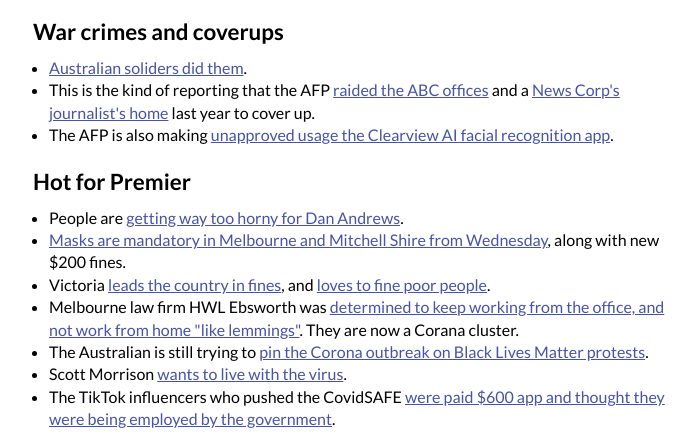
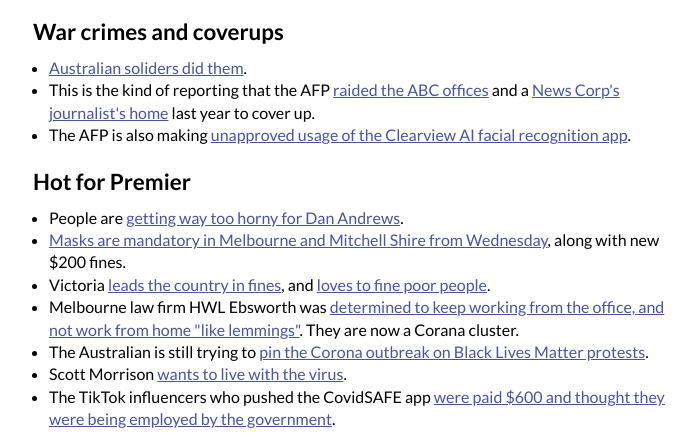
Before and after one commit to isaacwilliams/not-good-enough-web, a Gatsby site: page /028-stupid-sexy-dandrews/ in a window 1280 px wide. Shown: the part 943-1390 px from the top of the page, without its empty margins (287-982 px from the left). Built offline with nearby package versions, Linux system fonts and the light colour scheme; Gatsby itself is replaced by a stand-in of ours.

Commit message:
fix typos

```diff
--- a/content/episodes/028-stupid-sexy-dandrews/index.md
+++ b/content/episodes/028-stupid-sexy-dandrews/index.md
@@ -29,7 +29,7 @@ fileLink: "https://mcdn.podbean.com/mf/web/gch289/28-money-bullshit-2.mp3"
 
 - [Australian soliders did them](https://www.abc.net.au/news/2020-07-15/sas-soldiers-allegedly-plant-gun-on-dead-bodies-in-afghanistan/12452964).
 - This is the kind of reporting that the AFP [raided the ABC offices](https://www.abc.net.au/news/2019-06-24/afp-abc-afghan-files-raid-reporter-criminal-offence-evidence/11240838) and a [News Corp's journalist's home](https://www.theguardian.com/australia-news/2020/apr/15/high-court-rules-afp-warrant-for-raid-on-news-corp-journalists-home-was-invalid) last year to cover up.
-- The AFP is also making [unapproved usage the Clearview AI facial recognition app](https://mobile.abc.net.au/news/2020-07-13/afp-use-of-facial-recocognition-sofware-clearview-ai-revealed/12451554).
+- The AFP is also making [unapproved usage of the Clearview AI facial recognition app](https://mobile.abc.net.au/news/2020-07-13/afp-use-of-facial-recocognition-sofware-clearview-ai-revealed/12451554).
 
 ## Hot for Premier
 
@@ -39,7 +39,7 @@ fileLink: "https://mcdn.podbean.com/mf/web/gch289/28-money-bullshit-2.mp3"
 - Melbourne law firm HWL Ebsworth was [determined to keep working from the office, and not work from home "like lemmings"](https://www.afr.com/companies/professional-services/melbourne-law-firm-labelled-key-covid-19-outbreak-20200716-p55cn8). They are now a Corana cluster.
 - The Australian is still trying to [pin the Corona outbreak on Black Lives Matter protests](https://twitter.com/oz_f/status/1283301188998270978).
 - Scott Morrison [wants to live with the virus](https://www.theaustralian.com.au/nation/politics/scott-morrison-praises-nsw-as-a-model-for-handling-coronavirus-outbreaks/news-story/4492502bfdb85b0f1faee4cee2a2fc73).
-- The TikTok influencers who pushed the CovidSAFE [were paid $600 app and thought they were being employed by the government](https://www.abc.net.au/triplej/programs/hack/tik-tok-influencers-fals-claims-covid-app/12459176).
+- The TikTok influencers who pushed the CovidSAFE app [were paid $600 and thought they were being employed by the government](https://www.abc.net.au/triplej/programs/hack/tik-tok-influencers-fals-claims-covid-app/12459176).
 
 ## Actions
 
```
